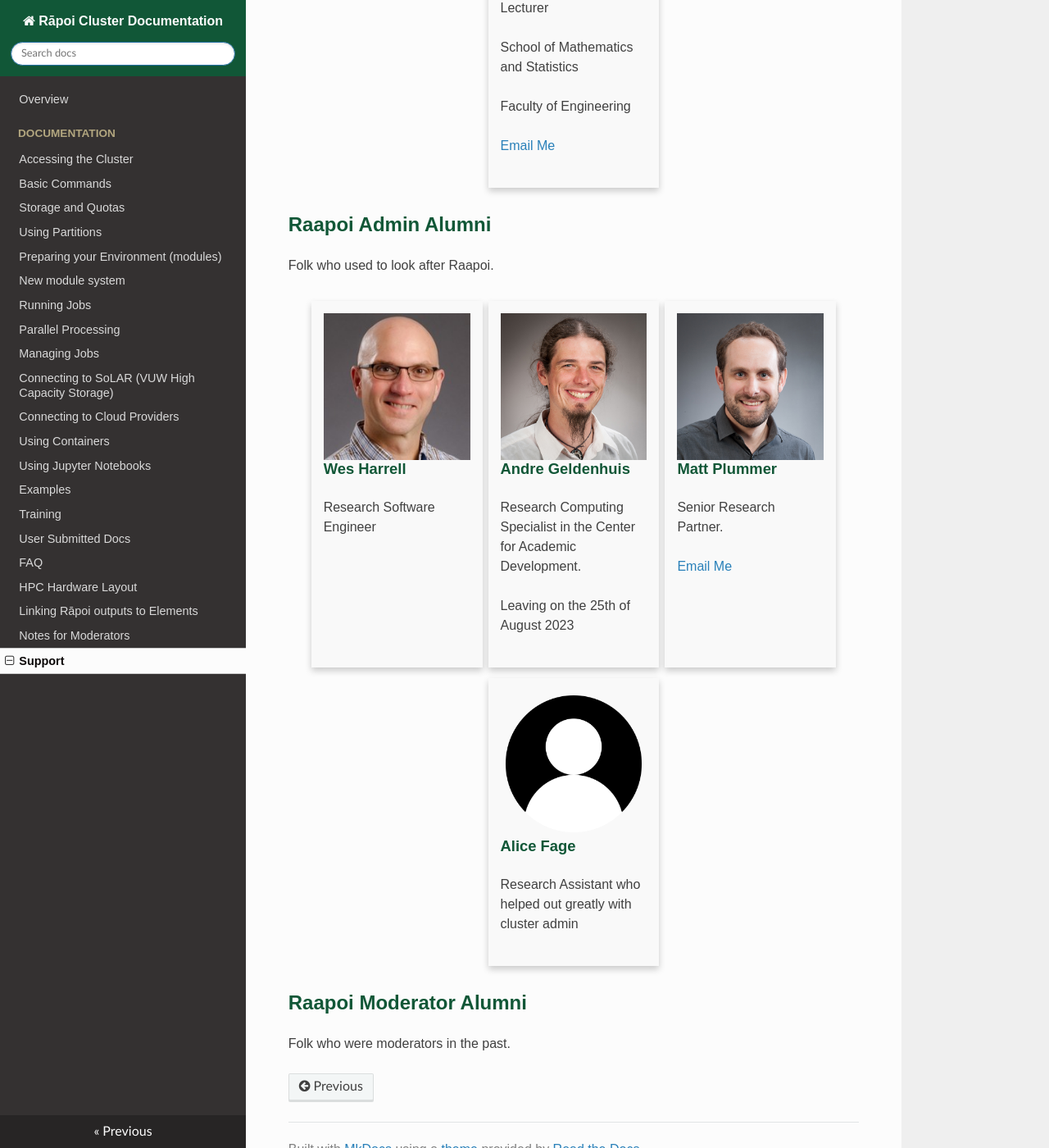
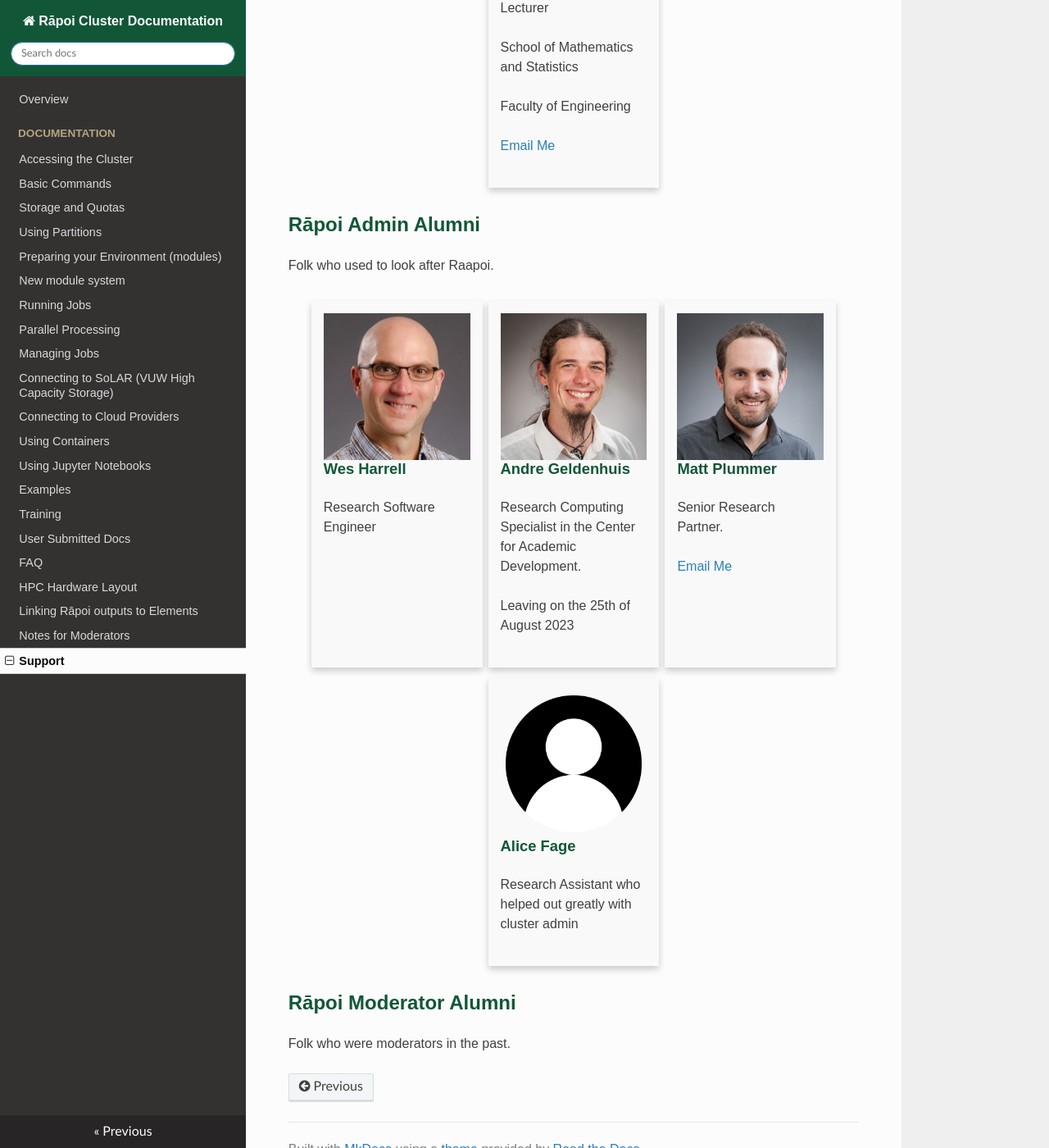
Before and after one commit to vuw-research-computing/raapoi-docs, an MkDocs documentation site: the page built from docs/support.md, in a window 1280 px wide and 1400 px high, scrolled down 1712 px. Shown: the whole window at 82% size. Built offline with MkDocs 1.6.1, drawn with Linux system fonts in a browser that asks for light colours; nearby versions of some CDN libraries; some web fonts are replaced; some of the changed text lies outside the part shown.

Commit message:
Added macron to Rāpoi headings, subject lines to emails

```diff
--- a/docs/support.md
+++ b/docs/support.md
@@ -5,7 +5,7 @@
 
 Need an account on Rāpoi or access to the Slack channel? Contact the Rāpoi Admins:
 
-## Raapoi Admins
+## Rāpoi Admins
 
 Currently there are no full time Raapoi Admins. The listed folk have other roles and are very kindly helping out on a best effort as time permits basis.
 <p></p>
@@ -27,7 +27,7 @@
     <div class="container">
       <h4><b>Nick Bray</b></h4>
       <p>Technical Specialist - Storage in Digital Solutions.</p>
-      <p><a href="mailto:nick.bray@vuw.ac.nz">Email Me</a>  </p>
+      <p><a href="mailto:nick.bray@vuw.ac.nz?subject=Rāpoi support">Email Me</a>  </p>
     </div>
   </div>
 
@@ -38,7 +38,7 @@
 <p></p>
 
 
-## Raapoi Moderators
+## Rāpoi Moderators
 
 Moderators are members of the research community who have kindly volunteered their time to help support Raapoi - they can help build software and limit users who are causing problems on the cluster. They're busy people, but they might find time to build your weird software package - on a best effort and as time permits basis.
 
@@ -51,7 +51,7 @@
       <h4><b>Wanting Jiao</b></h4>
       <p>Senior Scientist</p>
       <p>Ferrier Research Institute, Schrödinger Suite</p>
-      <p><a href="mailto:wanting.jiao@vuw.ac.nz">Email Me</a>  </p>
+      <p><a href="mailto:wanting.jiao@vuw.ac.nz?subject=Rāpoi support">Email Me</a>  </p>
     </div>
   </div>
 
@@ -61,7 +61,7 @@
       <h4><b>Geoffrey Weal</b></h4>
       <p>Postdoctorial Fellowship</p>
       <p>MacDiarmid Institute and iCeMS (Kyoto University, Japan) </p>
-      <p><a href="mailto:geoffrey.weal@vuw.ac.nz">Email Me</a>  </p>
+      <p><a href="mailto:geoffrey.weal@vuw.ac.nz?subject=Rāpoi support">Email Me</a>  </p>
     </div>
   </div>
 
@@ -72,7 +72,7 @@
       <p>PhD Student</p>
       <p>School of Biological Sciences</p>
       <p>Microbial genomics and pipeline creation</p>
-      <p><a href="mailto:kelly.styles@vuw.ac.nz">Email Me</a>  </p>
+      <p><a href="mailto:kelly.styles@vuw.ac.nz?subject=Rāpoi support">Email Me</a>  </p>
     </div>
   </div>
 
@@ -83,7 +83,7 @@
       <p>Lecturer</p>
       <p>School of Mathematics and Statistics</p>
       <p>Faculty of Engineering</p>
-      <p><a href="mailto:brendan.harding@vuw.ac.nz">Email Me</a>  </p>
+      <p><a href="mailto:brendan.harding@vuw.ac.nz?subject=Rāpoi support">Email Me</a>  </p>
     </div>
   </div>
 
@@ -95,7 +95,7 @@
 <p></p>
 
 
-## Raapoi Admin Alumni
+## Rāpoi Admin Alumni
 
 Folk who used to look after Raapoi.
 
@@ -126,7 +126,7 @@
     <div class="container">
       <h4><b>Matt Plummer</b></h4>
       <p>Senior Research Partner.</p>
-      <p><a href="matt.plummer@vuw.ac.nz">Email Me</a>  </p>
+      <p><a href="mailto:matt.plummer@vuw.ac.nz?subject=Rāpoi support">Email Me</a>  </p>
     </div>
   </div>
 
@@ -144,6 +144,6 @@
 <p></p>
 <p></p>
 
-## Raapoi Moderator Alumni
+## Rāpoi Moderator Alumni
 
 Folk who were moderators in the past.
```
